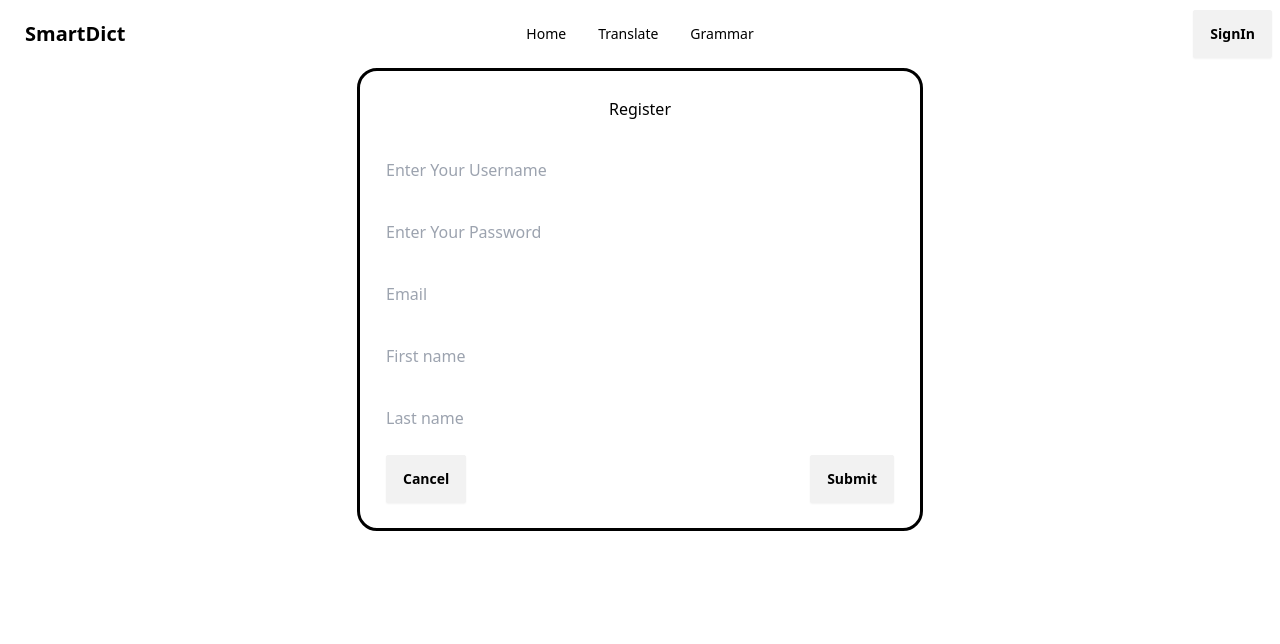
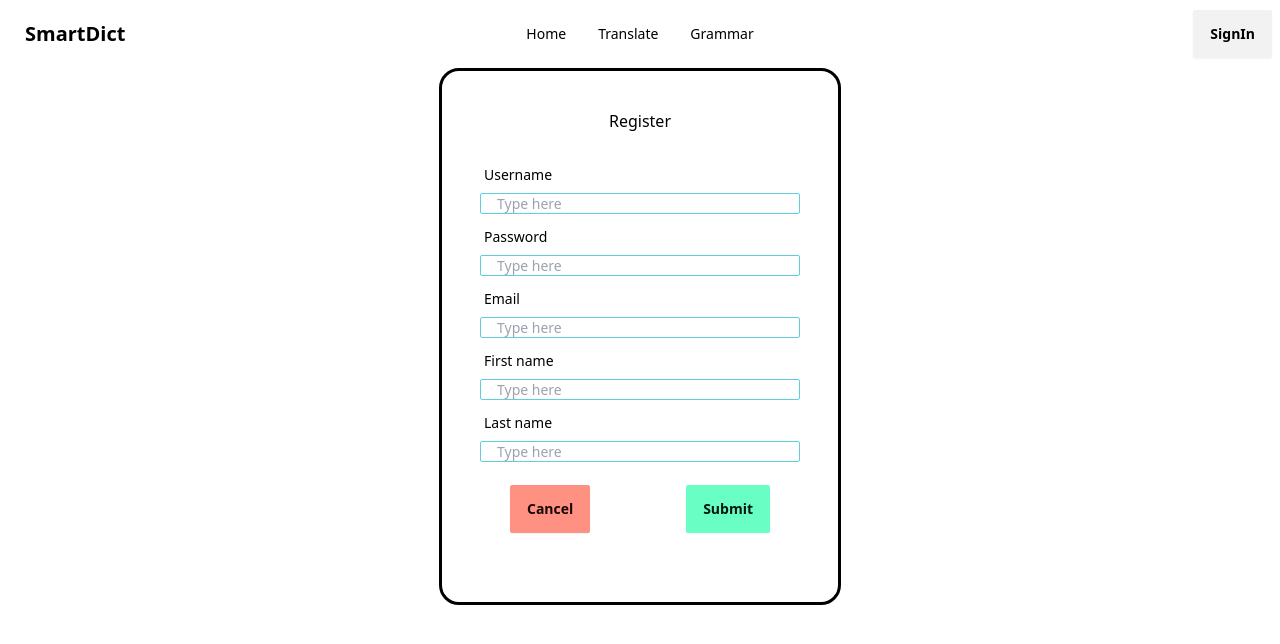
Before and after one commit to Siripoom/SmartDict, a React (Vite) app: page /Register in a window 1280 px wide. Shown: the top 644 px of the page. Built offline with nearby package versions, Linux system fonts and the light colour scheme.

Commit message:
update UI Register daisyUI

```diff
--- a/src/css/form.css
+++ b/src/css/form.css
@@ -2,13 +2,19 @@
     display: flex;
     justify-content: center;
     align-items: center;
-    min-height: 50vh;
 }
 
 
 .icon{
     display: flex;
     justify-content: space-between;
+    margin: 20px;
+}
+
+.btnRig{
+    display: flex;
+    justify-content: space-between;
+    margin: 30px;
 }
 
 .logo button{
@@ -28,7 +34,7 @@ img{
 
 .Box{
     border: solid black;
-    padding: 2%;
+    padding: 3%;
     border-radius: 20px;
     align-items: center;
 }
--- a/src/pages/Register.jsx
+++ b/src/pages/Register.jsx
@@ -2,35 +2,55 @@ import "../css/form.css";
 
 export default function Register() {
 
-    return(
+    return (
         <div>
             <div className="body">
                 <div className="Box">
                     <h1 className="text-center">Register</h1>
                     <br />
                     <div className="mb-3">
-                    <input type="text" name="txtUsername" size="50" maxLength="50" placeholder="Enter Your Username"
-                        className="form-control" />
+                        <label className="form-control w-full max-w-xs">
+                            <div className="label">
+                                <span className="label-text">Username</span>
+                            </div>
+                            <input type="text" placeholder="Type here" className="input input-bordered input-md input-info w-full max-w-xs" size={40} maxLength={50} />
+                        </label>
                     </div>
                     <div className="mb-3">
-                    <input type="password" name="txtPassword" size="50" maxLength="50" placeholder="Enter Your Password"
-                        className="form-control" />
+                        <label className="form-control w-full max-w-xs">
+                            <div className="label">
+                                <span className="label-text">Password</span>
+                            </div>
+                            <input type="text" placeholder="Type here" className="input input-bordered input-md input-info w-full max-w-xs" size={40} maxLength={50} />
+                        </label>
                     </div>
                     <div className="mb-3">
-                    <input type="text" name="mail" size="50" maxLength="50" placeholder="Email"
-                        className="form-control" />
+                        <label className="form-control w-full max-w-xs">
+                            <div className="label">
+                                <span className="label-text">Email</span>
+                            </div>
+                            <input type="text" placeholder="Type here" className="input input-bordered input-md input-info w-full max-w-xs" size={40} maxLength={50} />
+                        </label>
                     </div>
                     <div className="mb-3">
-                    <input type="text" name="Fname" size="50" maxLength="50" placeholder="First name"
-                        className="form-control" />
+                        <label className="form-control w-full max-w-xs">
+                            <div className="label">
+                                <span className="label-text">First name</span>
+                            </div>
+                            <input type="text" placeholder="Type here" className="input input-bordered input-md input-info w-full max-w-xs" size={40} maxLength={50} />
+                        </label>
                     </div>
                     <div className="mb-3">
-                    <input type="text" name="Lname" size="50" maxLength="50" placeholder="Last name"
-                        className="form-control" />
+                        <label className="form-control w-full max-w-xs">
+                            <div className="label">
+                                <span className="label-text">Last name</span>
                             </div>
-                <div className="icon">
-                    <button type="reset" className="btn btn-dark" >Cancel</button>
-                    <button type="submit" className="btn btn-dark" >Submit</button>
+                            <input type="text" placeholder="Type here" className="input input-bordered input-md input-info w-full max-w-xs" size={40} maxLength={50}/>
+                        </label>
+                    </div>
+                    <div className="btnRig">
+                        <button type="reset" className="btn btn-error" >Cancel</button>
+                        <button type="submit" className="btn btn-success" >Submit</button>
                     </div>
                 </div>
             </div>
--- a/src/pages/SignIn.jsx
+++ b/src/pages/SignIn.jsx
@@ -60,10 +60,10 @@ export default function SignIn() {
                 <br />
                 <div className="icon">
                     <div className="logo" >
-                    <button type="button" className="btn btn-primary"><i className='bx bxl-facebook-circle'></i>Facebook</button>
+                    <button type="button" className="btn btn-neutral"><i className='bx bxl-facebook-circle'></i>Facebook</button>
                 </div>
                 <div className="logo">
-                   <button type="button" className="btn btn-primary " onClick={login}><i className='bx bxl-google' ></i> Google</button>
+                   <button type="button" className="btn btn-neutral" onClick={login}><i className='bx bxl-google' ></i> Google</button>
                 </div>
                 </div>
                 <br />
@@ -74,8 +74,8 @@ export default function SignIn() {
                     <input type="password" placeholder="Enter password" className="input input-bordered input-info w-full max-w-xs" />
                 </div>
                 <div className="icon">
-                    <button type="button" className="btn btn-dark" >Cancel</button>
-                    <button type="button" className="btn btn-dark" >Sign-in</button>
+                    <button type="button" className="btn " >Cancel</button>
+                    <button type="button" className="btn " >Sign-in</button>
                 </div>
                 <div className="text-center">
                     <button onClick={clearPathAndNavigate}>On account?</button>
```
Lines whose indentation alone changed are shown as unchanged.
